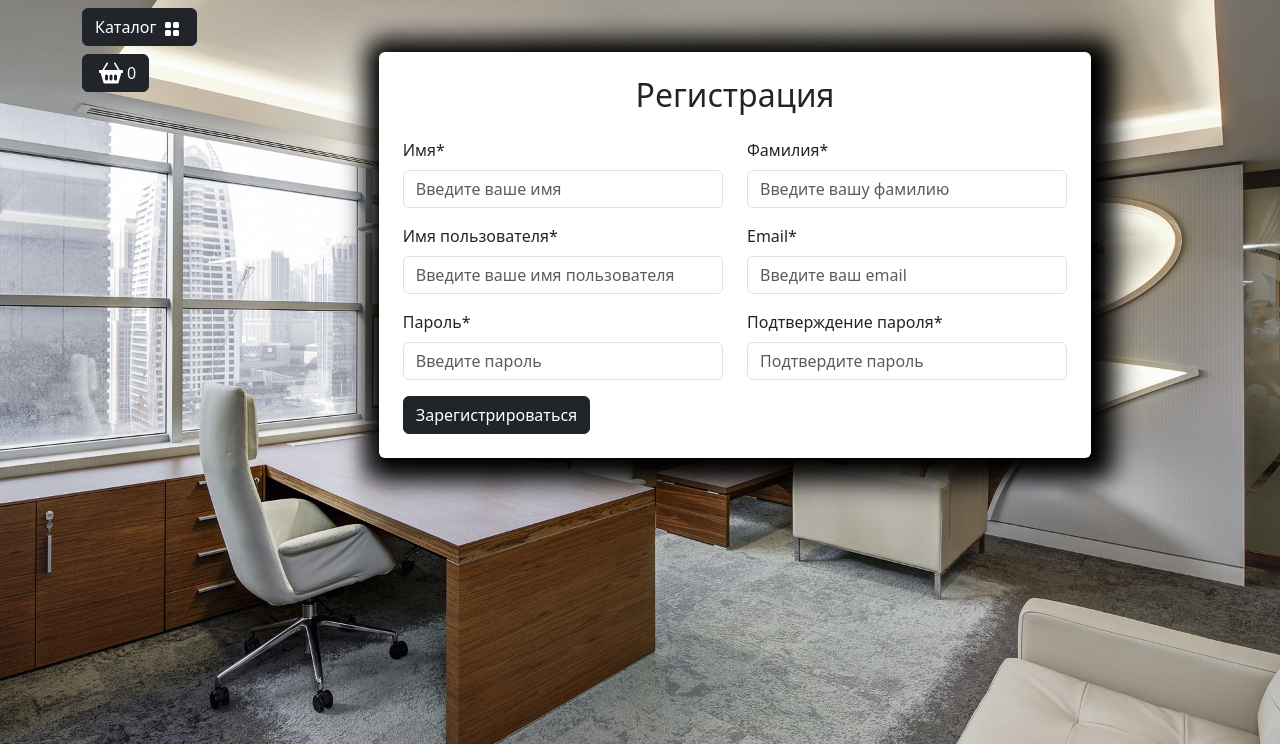
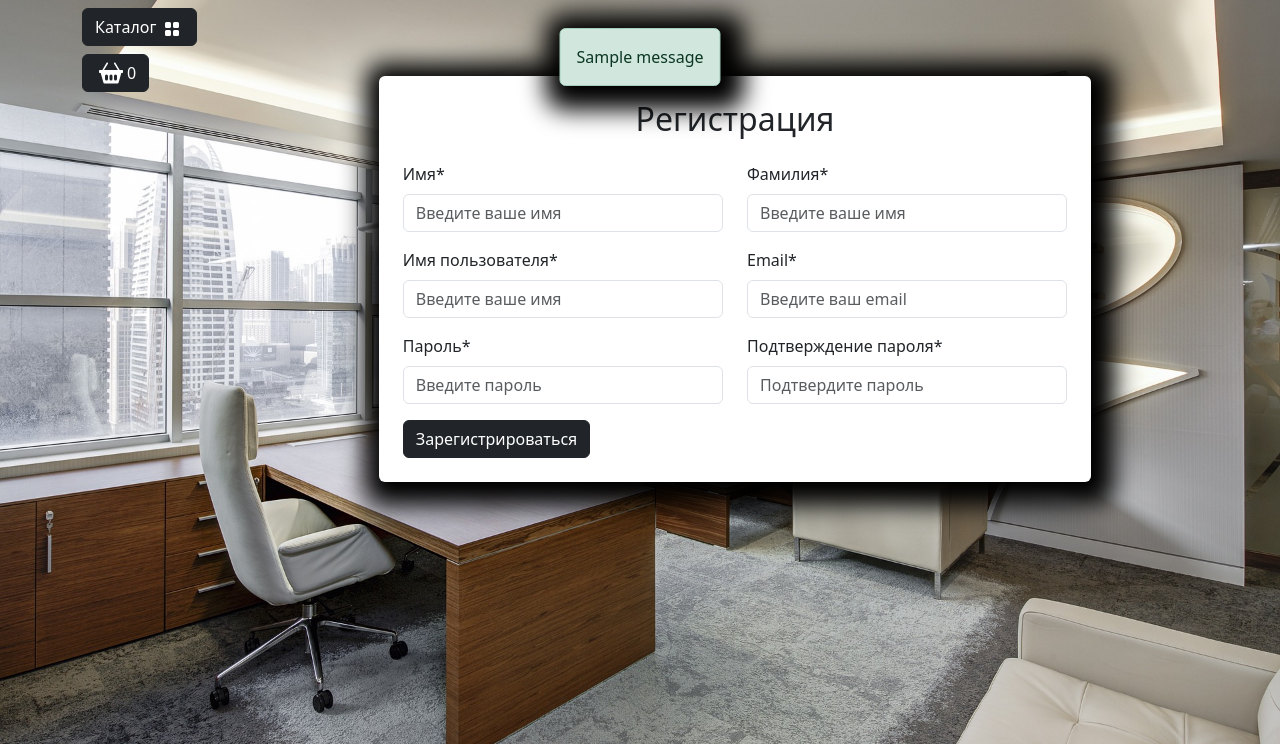
Before and after one commit to makstyrin1/Furniture-Store, a Django app: page /user/registration/ in a window 1280 px wide. Shown: the part 56-800 px from the top of the page. Run offline with Django 5.2, Linux system fonts and the light colour scheme; data comes from the database, SQL or seed files in the repository; tables that the repository leaves empty hold one stand-in row (values such as "Sample post"); one stand-in notice (Sample message) is shown; parts of the project's set-up code (start-up, migrations or seed data) failed here and were passed over; some libraries are stand-ins or nearby versions.

Commit message:
Profile form, controller & notigications are ready

```diff
--- a/templates/includes/notifications.html
+++ b/templates/includes/notifications.html
@@ -1,16 +1,38 @@
 {% load static %}
 
-
-<!-- Для non_field_erors  -->
- {% if form.non_field_errors %}
+{% if form.non_field_errors %}
     <div class="container mt-4">
         <div class="row justify-content-center">
             <div class="col-md-6">
                 <div class="alert alert-danger alert-dismissible fade show custom-shadow" role="alert">
-                    {{ form.non_field_errors }}
+                    {{form.non_field_errors}}
                     <button type="button" class="btn-close" data-bs-dismiss="alert" aria-label="Close"></button>
                 </div>
             </div>
         </div>
     </div>
- {% endif %}
+{% endif %}
+
+<div class="container mt-4">
+    <div class="row justify-content-center">
+        <div class="col-md-6">
+            {% if messages %}
+                {% for message in messages %}
+                    {% if message.tags == 'success' %}
+                    <div id="notification" class="position-fixed start-50 translate-middle-x z-3 alert alert-success fade show custom-shadow" role="alert">
+                        {{ message }}
+                    </div>
+                    {% endif %}
+                    {% if message.tags == 'warning' %}
+                    <div id="notification" class="position-fixed start-50 translate-middle-x z-3 alert alert-danger fade show custom-shadow" role="alert">
+                        {{ message }}
+                    </div>
+                    {% endif %}
+                {% endfor %}
+            {% else %}
+            <div id="jq-notification" class="position-fixed start-50 translate-middle-x z-3 alert alert-success fade show custom-shadow" style="display: none;" role="alert">
+            </div>
+            {% endif %}
+        </div>
+    </div>
+</div>
--- a/users/forms.py
+++ b/users/forms.py
@@ -1,5 +1,5 @@
 from django import forms
-from django.contrib.auth.forms import AuthenticationForm
+from django.contrib.auth.forms import AuthenticationForm, UserCreationForm, UserChangeForm
 from django.forms import PasswordInput, widgets
 
 from users.models import User
@@ -27,3 +27,130 @@ class UserLoginForm(AuthenticationForm):
     #                                       'placeholder': 'Введите ваш пароль',
     #                                       }),
     #     )
+
+
+class UserRegistrationForm(UserCreationForm):
+    class Meta:
+        model = User
+        fields = (
+            'first_name',
+            'last_name',
+            'username',
+            'email',
+            'password1',
+            'password2',
+        )
+
+    first_name = forms.CharField()
+    last_name = forms.CharField()
+    username = forms.CharField()
+    email = forms.EmailField()
+    password1 = forms.CharField()
+    password2 = forms.CharField()
+
+
+
+    # first_name = forms.CharField(
+    #     widget=forms.TextInput(
+    #         attrs={
+    #             "class": "form-control",
+    #             "placeholder": "Введите ваше имя",
+    #         }
+    #     )
+    # )
+    # last_name = forms.CharField(
+    #     widget=forms.TextInput(
+    #         attrs={
+    #             "class": "form-control",
+    #             "placeholder": "Введите вашу фамилию",
+    #         }
+    #     )
+    # )
+    # username = forms.CharField(
+    #     widget=forms.TextInput(
+    #         attrs={
+    #             "class": "form-control",
+    #             "placeholder": "Введите ваше имя пользователя",
+    #         }
+    #     )
+    # )
+    # email = forms.CharField(
+    #     widget=forms.EmailInput(
+    #         attrs={
+    #             "class": "form-control",
+    #             "placeholder": "Введите ваш email *youremail@example.com",
+    #         }
+    #     )
+    # )
+    # password1 = forms.CharField(
+    #     widget=forms.PasswordInput(
+    #         attrs={
+    #             "class": "form-control",
+    #             "placeholder": "Введите ваш пароль",
+    #         }
+    #     )
+    # )
+    # password2 = forms.CharField(
+    #     widget=forms.PasswordInput(
+    #         attrs={
+    #             "class": "form-control",
+    #             "placeholder": "Поддтвердите ваш пароль",
+    #         }
+    #     )
+    # )
+
+
+class ProfileForm(UserChangeForm):
+    class Meta:
+        model = User
+        fields = (
+            'image',
+            'first_name',
+            'last_name',
+            'username',
+            'email',
+        )
+
+    image = forms.ImageField(required=False)
+    first_name = forms.CharField()
+    last_name = forms.CharField()
+    username = forms.CharField()
+    email = forms.CharField()
+
+
+    # image = forms.ImageField(
+    #     widget=forms.FileInput(attrs={"class": "form-control mt-3"}), required=False
+    # )
+    # first_name = forms.CharField(
+    #     widget=forms.TextInput(
+    #         attrs={
+    #             "class": "form-control",
+    #             "placeholder": "Введите ваше имя",
+    #         }
+    #     )
+    # )
+    # last_name = forms.CharField(
+    #     widget=forms.TextInput(
+    #         attrs={
+    #             "class": "form-control",
+    #             "placeholder": "Введите вашу фамилию",
+    #         }
+    #     )
+    # )
+    # username = forms.CharField(
+    #     widget=forms.TextInput(
+    #         attrs={
+    #             "class": "form-control",
+    #             "placeholder": "Введите ваше имя пользователя",
+    #         }
+    #     )
+    # )
+    # email = forms.CharField(
+    #     widget=forms.EmailInput(
+    #         attrs={
+    #             "class": "form-control",
+    #             "placeholder": "Введите ваш email *youremail@example.com",
+    #             # 'readonly': True,
+    #         }
+    #     ),
+    # )
--- a/users/templates/users/registration.html
+++ b/users/templates/users/registration.html
@@ -8,37 +8,68 @@
         <div class="row justify-content-center">
             <div class="col-md-9 bg-white p-4 mb-5 mx-2 rounded custom-shadow">
                 <h2 class="text-center mb-4">Регистрация</h2>
-                <form>
+                <form action="{% url "user:registration" %}" method="post">
+                    {% csrf_token %}
                     <div class="row">
                         <div class="col-md-6 mb-3">
-                            <label for="firstName" class="form-label">Имя*</label>
-                            <input type="text" class="form-control" id="firstName"
+                            <label for="id_first_name" class="form-label">Имя*</label>
+                            <input type="text" class="form-control" id="id_first_name"
+                                value="{% if form.first_name.value %}{{ form.first_name.value }}{% endif %}"
+                                name="first_name"
                                 placeholder="Введите ваше имя" required>
+                                {% if form.first_name.errors %}
+                                    <div class="alert alert-danger alert-dismissible fade show">{{ form.first_name.errors }}</div>
+                                {% endif %}
                         </div>
                         <div class="col-md-6 mb-3">
-                            <label for="lastName" class="form-label">Фамилия*</label>
-                            <input type="text" class="form-control" id="lastName"
-                                placeholder="Введите вашу фамилию" required>
+                            <label for="id_last_name" class="form-label">Фамилия*</label>
+                            <input type="text" class="form-control" id="id_last_name"
+                                value="{% if form.last_name.value %}{{ form.last_name.value }}{% endif %}"
+                                name="last_name"
+                                placeholder="Введите ваше имя" required>
+                                {% if form.last_name.errors %}
+                                    <div class="alert alert-danger alert-dismissible fade show">{{ form.last_name.errors }}</div>
+                                {% endif %}
                         </div>
                         <div class="col-md-6 mb-3">
-                            <label for="username" class="form-label">Имя пользователя*</label>
-                            <input type="text" class="form-control" id="username"
-                                placeholder="Введите ваше имя пользователя" required>
+                            <label for="id_username" class="form-label">Имя пользователя*</label>
+                            <input type="text" class="form-control" id="id_username"
+                                value="{% if form.username.value %}{{ form.username.value }}{% endif %}"
+                                name="username"
+                                placeholder="Введите ваше имя" required>
+                                {% if form.username.errors %}
+                                    <div class="alert alert-danger alert-dismissible fade show">{{ form.username.errors }}</div>
+                                {% endif %}
                         </div>
                         <div class="col-md-6 mb-3">
-                            <label for="email" class="form-label">Email*</label>
-                            <input type="email" class="form-control" id="email"
+                            <label for="id_email" class="form-label">Email*</label>
+                            <input type="email" class="form-control" id="id_email"
+                                value="{% if form.email.value %}{{ form.email.value }}{% endif %}"
+                                name="email"
                                 placeholder="Введите ваш email" required>
+                                {% if form.email.errors %}
+                                    <div class="alert alert-danger alert-dismissible fade show">{{ form.email.errors }}</div>
+                                {% endif %}
                         </div>
                         <div class="col-md-6 mb-3">
-                            <label for="password1" class="form-label">Пароль*</label>
-                            <input type="password" class="form-control" id="password1"
+                            <label for="id_password1" class="form-label">Пароль*</label>
+                            <input type="password" class="form-control" id="id_password1"
+                                value="{% if form.password1.value %}{{ form.password1.value }}{% endif %}"
+                                name="password1"
                                 placeholder="Введите пароль" required>
+                                {% if form.password1.errors %}
+                                    <div class="alert alert-danger alert-dismissible fade show">{{ form.password1.errors }}</div>
+                                {% endif %}
                         </div>
                         <div class="col-md-6 mb-3">
-                            <label for="password2" class="form-label">Подтверждение пароля*</label>
-                            <input type="password" class="form-control" id="password2"
+                            <label for="id_password2" class="form-label">Подтверждение пароля*</label>
+                            <input type="password" class="form-control" id="id_password2"
+                                value="{% if form.password2.value %}{{ form.password2.value }}{% endif %}"
+                                name="password2"
                                 placeholder="Подтвердите пароль" required>
+                                {% if form.password2.errors %}
+                                    <div class="alert alert-danger alert-dismissible fade show">{{ form.password2.errors }}</div>
+                                {% endif %}
                         </div>
                     </div>
                     <button type="submit"
--- a/users/views.py
+++ b/users/views.py
@@ -1,9 +1,10 @@
-from django.contrib import auth
+from django.contrib.auth.decorators import login_required
+from django.contrib import auth, messages
 from django.http import HttpResponseRedirect
-from django.shortcuts import render
+from django.shortcuts import redirect, render
 from django.urls import reverse
 
-from users.forms import UserLoginForm
+from users.forms import ProfileForm, UserLoginForm, UserRegistrationForm
 
 
 def login(request):
@@ -15,6 +16,7 @@ def login(request):
             user = auth.authenticate(username=username, password=password)
             if user:
                 auth.login(request, user)
+                messages.success(request, f"{username}, Вы вошли в аккаунт")
                 return HttpResponseRedirect(reverse('main:index'))
     else:
         form = UserLoginForm()
@@ -26,16 +28,42 @@ def login(request):
     return render(request, 'users/login.html', context)
 
 def registration(request):
+    if request.method == 'POST':
+        form = UserRegistrationForm(data=request.POST)
+        if form.is_valid():
+            form.save()
+            user= form.instance
+            auth.login(request, user)
+            messages.success(request, f"{user}, Вы успешно зарегистрированы и вошли в аккаунт")
+            return HttpResponseRedirect(reverse('user:login'))
+    else:
+        form = UserRegistrationForm()
+
     context = {
-        'title': 'Home - Регистрация'
+        'title': 'Home - Регистрация',
+        'form': form,
     }
     return render(request, 'users/registration.html', context)
 
+@login_required
 def profile(request):
+    if request.method == 'POST':
+        form = ProfileForm(data=request.POST, instance=request.user, files=request.FILES)
+        if form.is_valid():
+            form.save()
+            messages.success(request, 'Профиль успешно обновлен')
+            return HttpResponseRedirect(reverse('user:profile'))
+    else:
+        form = ProfileForm(instance=request.user)
+
     context = {
-        'title': 'Home - Кабинет'
+        'title': 'Home - Кабинет',
+        'form': form,
     }
     return render(request, 'users/profile.html', context)
 
+@login_required
 def logout(request):
-    ...
+    messages.success(request, f"{request.user.username}, Вы вышли из аккаунта")
+    auth.logout(request)
+    return redirect(reverse('main:index'))
```
Also changed, not shown: users/templates/users/profile.html (+51 -17 lines).
